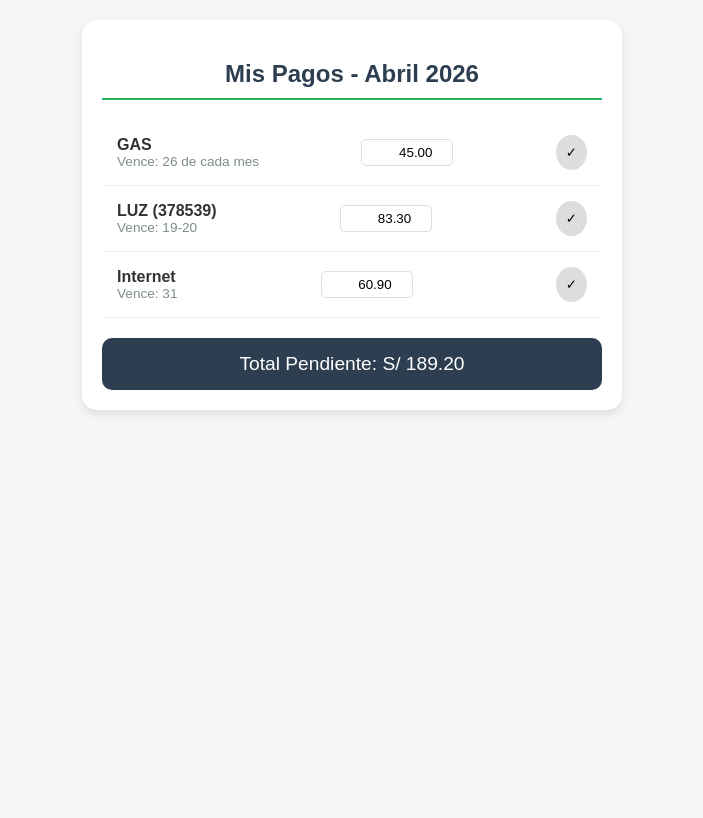
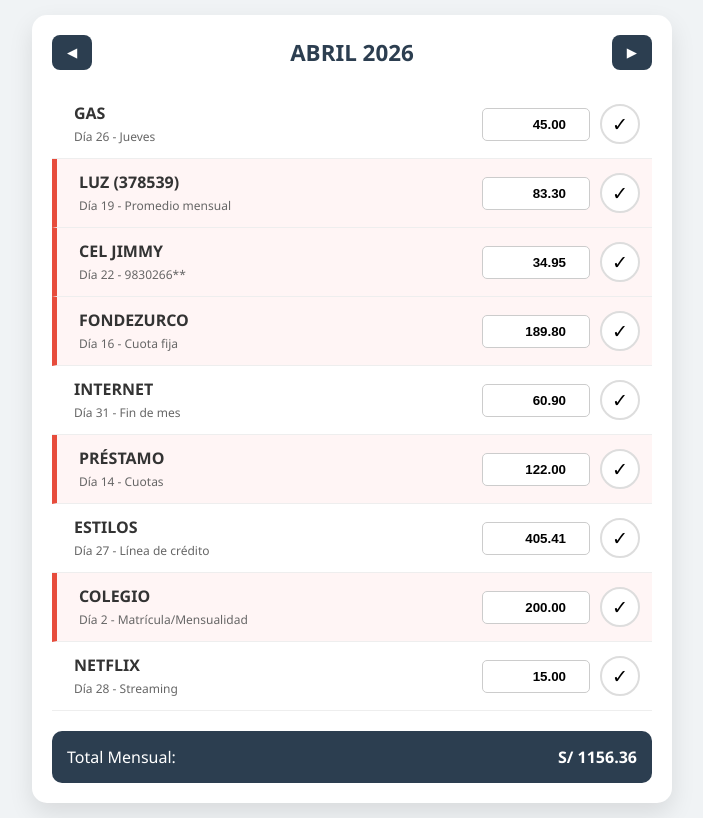
Before and after one commit to jack-pureq/Reportes-, a plain HTML site: page index.html in a window 1280 px wide. Shown: the whole page, without its empty margins (288-991 px from the left). Drawn offline with Linux system fonts and the light colour scheme.

Commit message:
Update index.html

```diff
--- a/index.html
+++ b/index.html
@@ -3,89 +3,160 @@
 <head>
     <meta charset="UTF-8">
     <meta name="viewport" content="width=device-width, initial-scale=1.0">
-    <title>Gestor de Pagos - Jimmy</title>
+    <title>Gestor de Pagos Jimmy</title>
     <style>
         :root {
             --primary: #2c3e50;
             --accent: #27ae60;
-            --bg: #f4f7f6;
+            --warning: #e67e22;
+            --danger: #e74c3c;
+            --bg: #f0f3f5;
         }
-        body { font-family: sans-serif; background: var(--bg); margin: 0; padding: 20px; }
-        .container { max-width: 500px; margin: auto; background: white; padding: 20px; border-radius: 15px; box-shadow: 0 4px 10px rgba(0,0,0,0.1); }
-        h2 { color: var(--primary); text-align: center; border-bottom: 2px solid var(--accent); padding-bottom: 10px; }
+        body { font-family: 'Segoe UI', sans-serif; background: var(--bg); margin: 0; padding: 15px; }
+        .container { max-width: 600px; margin: auto; background: white; padding: 20px; border-radius: 15px; box-shadow: 0 10px 25px rgba(0,0,0,0.1); }
 
-        .pago-item {
+        .header-nav { display: flex; justify-content: space-between; align-items: center; margin-bottom: 20px; }
+        .btn-nav { background: var(--primary); color: white; border: none; padding: 10px 15px; border-radius: 8px; cursor: pointer; }
+
+        h2 { margin: 0; color: var(--primary); font-size: 1.4em; }
+
+        .pago-card {
             display: flex;
             justify-content: space-between;
             align-items: center;
-            padding: 15px;
+            padding: 12px;
             border-bottom: 1px solid #eee;
+            transition: 0.3s;
         }
-        .pago-info { display: flex; flex-direction: column; }
-        .pago-nombre { font-weight: bold; color: #333; }
-        .pago-fecha { font-size: 0.85em; color: #7f8c8d; }
+        .pago-card.vencido { border-left: 5px solid var(--danger); background: #fff5f5; }
 
-        .monto-input { width: 80px; padding: 5px; border: 1px solid #ddd; border-radius: 5px; text-align: right; }
+        .info { flex-grow: 1; margin-left: 10px; }
+        .nombre { font-weight: bold; display: block; color: #333; }
+        .detalle { font-size: 0.75em; color: #666; }
+
+        .monto-input {
+            width: 90px;
+            padding: 8px;
+            border: 1px solid #ccc;
+            border-radius: 5px;
+            text-align: right;
+            font-weight: bold;
+            margin-right: 10px;
+        }
 
         .btn-check {
-            background: #ddd;
-            border: none;
-            padding: 10px;
+            width: 40px;
+            height: 40px;
             border-radius: 50%;
+            border: 2px solid #ddd;
+            background: white;
             cursor: pointer;
-            transition: 0.3s;
+            font-size: 1.2em;
         }
-        .btn-check.pagado { background: var(--accent); color: white; }
+        .btn-check.pagado {
+            background: var(--accent);
+            border-color: var(--accent);
+            color: white;
+        }
 
-        .total-box {
+        .resumen {
             margin-top: 20px;
             padding: 15px;
             background: var(--primary);
             color: white;
             border-radius: 10px;
-            text-align: center;
-            font-size: 1.2em;
+            display: flex;
+            justify-content: space-between;
+            align-items: center;
         }
     </style>
 </head>
 <body>
 
 <div class="container">
-    <h2>Mis Pagos - Abril 2026</h2>
+    <div class="header-nav">
+        <button class="btn-nav" onclick="cambiarMes(-1)">◀</button>
+        <h2 id="mes-actual">ABRIL 2026</h2>
+        <button class="btn-nav" onclick="cambiarMes(1)">▶</button>
+    </div>
 
-    <div id="lista-pagos">
-        <div class="pago-item">
-            <div class="pago-info">
-                <span class="pago-nombre">GAS</span>
-                <span class="pago-fecha">Vence: 26 de cada mes</span>
-            </div>
-            <input type="number" class="monto-input" value="45.00">
-            <button class="btn-check" onclick="this.classList.toggle('pagado')">✓</button>
+    <div id="lista-servicios">
         </div>
 
-        <div class="pago-item">
-            <div class="pago-info">
-                <span class="pago-nombre">LUZ (378539)</span>
-                <span class="pago-fecha">Vence: 19-20</span>
-            </div>
-            <input type="number" class="monto-input" value="83.30">
-            <button class="btn-check" onclick="this.classList.toggle('pagado')">✓</button>
-        </div>
-
-        <div class="pago-item">
-            <div class="pago-info">
-                <span class="pago-nombre">Internet</span>
-                <span class="pago-fecha">Vence: 31</span>
-            </div>
-            <input type="number" class="monto-input" value="60.90">
-            <button class="btn-check" onclick="this.classList.toggle('pagado')">✓</button>
-        </div>
-    </div>
-
-    <div class="total-box">
-        Total Pendiente: S/ <span id="total-monto">189.20</span>
+    <div class="resumen">
+        <span>Total Mensual:</span>
+        <strong id="total-monto">S/ 0.00</strong>
     </div>
 </div>
 
+<script>
+    // Lista de servicios basada en tus cuadernos
+    const serviciosBase = [
+        { nombre: "GAS", dia: 26, monto: 45.00, detalle: "Jueves" },
+        { nombre: "LUZ (378539)", dia: 19, monto: 83.30, detalle: "Promedio mensual" },
+        { nombre: "CEL JIMMY", dia: 22, monto: 34.95, detalle: "9830266**" },
+        { nombre: "FONDEZURCO", dia: 16, monto: 189.80, detalle: "Cuota fija" },
+        { nombre: "INTERNET", dia: 31, monto: 60.90, detalle: "Fin de mes" },
+        { nombre: "PRÉSTAMO", dia: 14, monto: 122.00, detalle: "Cuotas" },
+        { nombre: "ESTILOS", dia: 27, monto: 405.41, detalle: "Línea de crédito" },
+        { nombre: "COLEGIO", dia: 2, monto: 200.00, detalle: "Matrícula/Mensualidad" },
+        { nombre: "NETFLIX", dia: 28, monto: 15.00, detalle: "Streaming" }
+    ];
+
+    let fechaApp = new Date(2026, 3, 1); // Empezamos en Abril 2026
+
+    function renderizar() {
+        const contenedor = document.getElementById('lista-servicios');
+        const mesTxt = document.getElementById('mes-actual');
+        const meses = ["ENERO", "FEBRERO", "MARZO", "ABRIL", "MAYO", "JUNIO", "JULIO", "AGOSTO", "SEPTIEMBRE", "OCTUBRE", "NOVIEMBRE", "DICIEMBRE"];
+
+        mesTxt.innerText = `${meses[fechaApp.getMonth()]} ${fechaApp.getFullYear()}`;
+        contenedor.innerHTML = "";
+        let total = 0;
+
+        serviciosBase.forEach(s => {
+            total += s.monto;
+            const hoy = new Date().getDate();
+            const esVencido = (s.dia < hoy);
+
+            contenedor.innerHTML += `
+                <div class="pago-card ${esVencido ? 'vencido' : ''}">
+                    <div class="info">
+                        <span class="nombre">${s.nombre}</span>
+                        <span class="detalle">Día ${s.dia} - ${s.detalle}</span>
+                    </div>
+                    <input type="number" class="monto-input" value="${s.monto.toFixed(2)}">
+                    <button class="btn-check" onclick="togglePagado(this)">✓</button>
+                </div>
+            `;
+        });
+        document.getElementById('total-monto').innerText = `S/ ${total.toFixed(2)}`;
+        verificarNotificaciones();
+    }
+
+    function cambiarMes(dir) {
+        fechaApp.setMonth(fechaApp.getMonth() + dir);
+        renderizar();
+    }
+
+    function togglePagado(btn) {
+        btn.classList.toggle('pagado');
+    }
+
+    // Función para simular notificaciones antes del vencimiento
+    function verificarNotificaciones() {
+        const hoy = new Date().getDate();
+        serviciosBase.forEach(s => {
+            // Si faltan 2 días para el pago, avisar
+            if (s.dia - hoy <= 2 && s.dia - hoy > 0) {
+                console.log(`Recordatorio: Pagar ${s.nombre} en ${s.dia - hoy} días.`);
+                // Aquí se podría integrar una notificación real del navegador
+            }
+        });
+    }
+
+    renderizar();
+</script>
+
 </body>
 </html>
```
